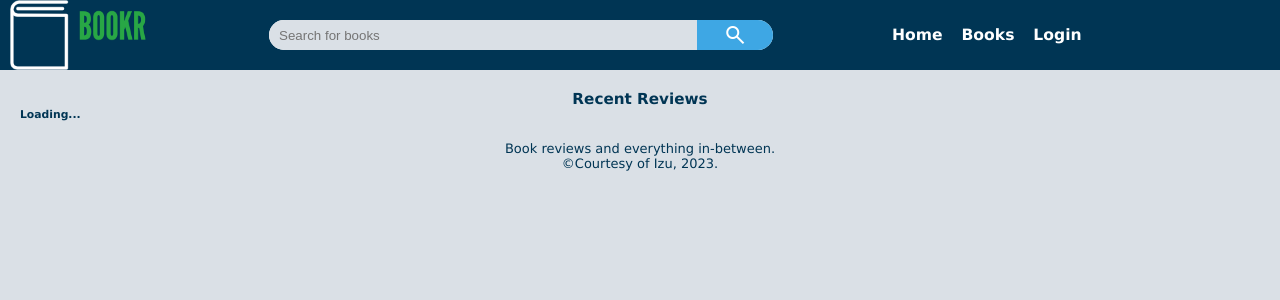
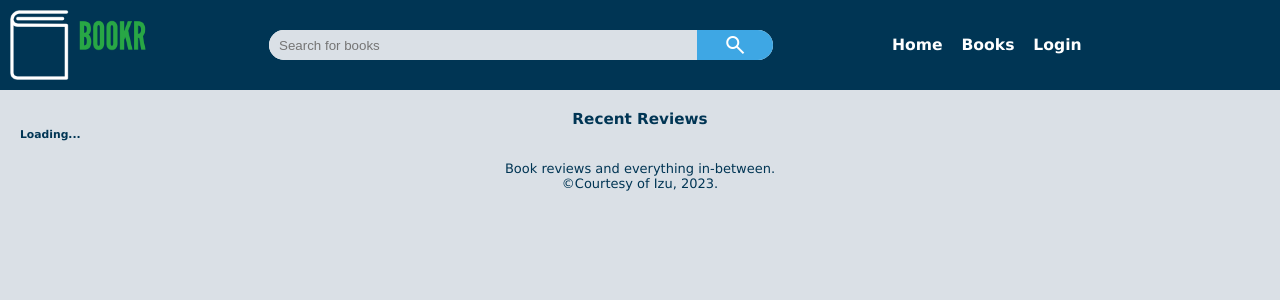
Before and after one commit to Izugance/bookr, a Django app: template bookr/reviews/templates/reviews/index.html in a window 1280 px wide. Shown: the top 300 px of the page. Run offline with Django 3.2, Linux system fonts and the light colour scheme; the template is opened without the code that fills it, so the values that code supplies are empty; parts of the project's set-up code (start-up, migrations or seed data) failed here and were passed over; some libraries are stand-ins or nearby versions.

Commit message:
Adjust header height

```diff
--- a/bookr/static/css/base.css
+++ b/bookr/static/css/base.css
@@ -25,7 +25,7 @@ header {
     position: relative;
     justify-content: space-between;
     align-items: center;
-    height: 70px;
+    height: 90px;
     padding: 10px;
     margin: 0px;
     background-color: #003554;
```
